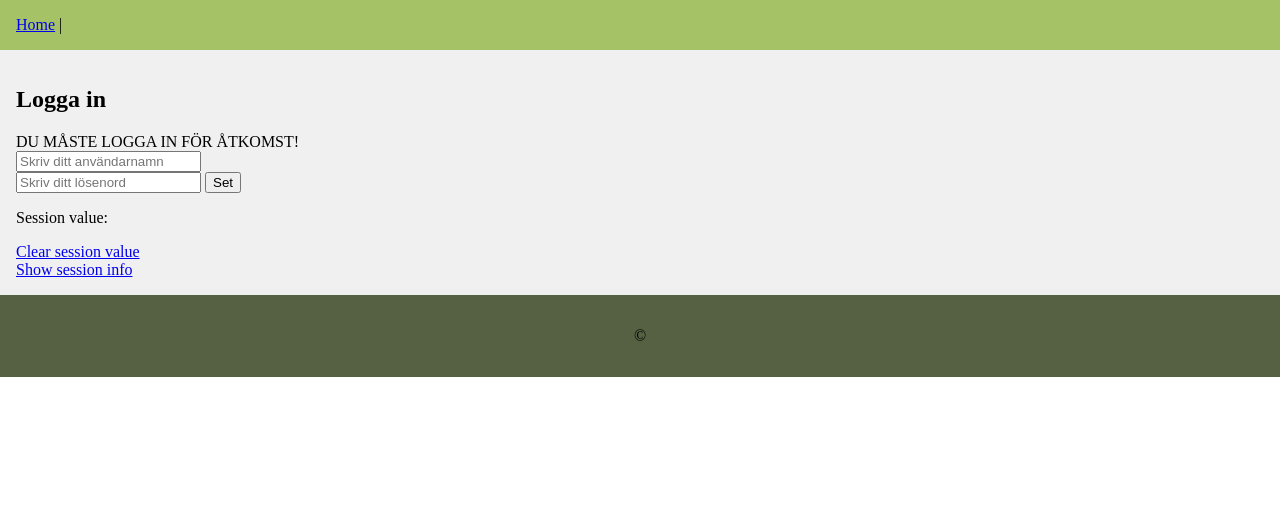
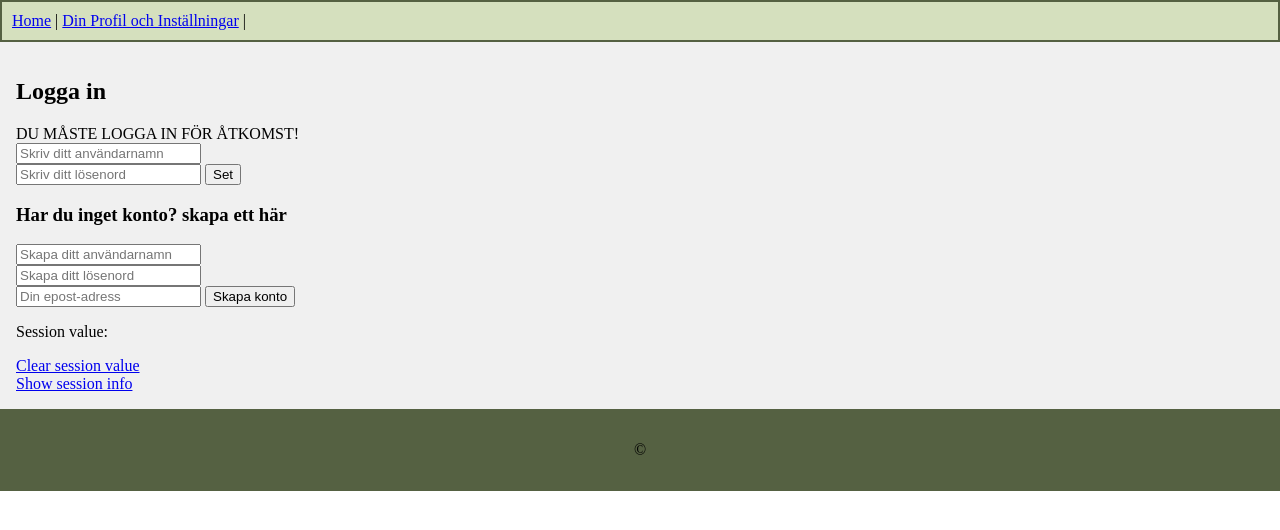
Before and after one commit to ludvigstenlund/Forum-for-forskallar, a Flask app: page / in a window 1280 px wide. Shown: the top 530 px of the page. Run offline with Flask 3, Linux system fonts and the light colour scheme.

Commit message:
Det går nu att skapa konto, ska kommentera mer och försöka kryptera lösenord

```diff
--- a/app.py
+++ b/app.py
@@ -10,59 +10,86 @@ def get_db_connection(): #ansluter till databasen
         database="fff"  #Forum För Fårskallar
     )
 
-tradskapare = "testar"
+
 app = Flask(__name__)
 app.secret_key = 'supersecretkey'
 
+#---HOMEPAGE:----------------------------------------
 
 @app.route('/')
 def index():
-    if session.get('loggedin'):
-        db = get_db_connection()
+    if not session.get('loggedin'):
+        return render_template('login.html', msg='DU MÅSTE LOGGA IN FÖR ÅTKOMST!')
+
+    db = get_db_connection()
 
 
-        cursor_topics = db.cursor(dictionary=True)
-        query_topics = """
-            SELECT topic.id, topic.rubrik, anvandare.usern AS topic_skapare
-            FROM topic
-            LEFT JOIN anvandare ON topic.tradskapare = anvandare.id
-        """
-        cursor_topics.execute(query_topics)
-        alla_topics = cursor_topics.fetchall()
-        cursor_topics.close()
+    cursor_topics = db.cursor(dictionary=True)
+    query_topics = """
+        SELECT topic.id, topic.rubrik, anvandare.usern AS topic_skapare
+        FROM topic
+        LEFT JOIN anvandare ON topic.tradskapare = anvandare.id
+        ORDER BY topic.skapad DESC
+    """
+    cursor_topics.execute(query_topics)
+    alla_topics = cursor_topics.fetchall()
+    cursor_topics.close()
 
 
-        cursor_posts = db.cursor(dictionary=True)
-        query_posts = """
-            SELECT
-                inlagg.topic_id,
-                inlagg.innehall,
-                inlagg.skapad,
-                anvandare.usern AS post_anvandare
-            FROM inlagg
-            LEFT JOIN anvandare ON inlagg.anvandare_id = anvandare.id
-            ORDER BY inlagg.skapad DESC
-        """
-        cursor_posts.execute(query_posts)
-        alla_inlagg = cursor_posts.fetchall()
-        cursor_posts.close()
-        db.close()
+    cursor_INLAGG = db.cursor(dictionary=True)
+    query_INLAGG = """
+        SELECT
+            inlagg.topic_id,
+            inlagg.innehall,
+            inlagg.skapad,
+            anvandare.usern AS post_anvandare
+        FROM inlagg
+        LEFT JOIN anvandare ON inlagg.anvandare_id = anvandare.id
+        ORDER BY inlagg.skapad DESC
+    """
+    cursor_INLAGG.execute(query_INLAGG)
+    alla_inlagg = cursor_INLAGG.fetchall()
+    cursor_INLAGG.close()
+    db.close()
 
 
 
-        for topic in alla_topics:
+    for topic in alla_topics:
 
-            topic['inlagg'] = [p for p in alla_inlagg if p['topic_id'] == topic['id']]
+        topic['inlagg'] = [p for p in alla_inlagg if p['topic_id'] == topic['id']]
 
-        return render_template('home.html', topics=alla_topics)
+    return render_template('home.html', topics=alla_topics)
+
+#---Profil:----------------------------------------
+
+@app.route('/profil')
+def profil():
+    if not session.get('loggedin'):
+       return render_template('login.html', msg='DU MÅSTE LOGGA IN FÖR ÅTKOMST!')
+    return render_template('profil.html')
+
+#---Skapa konto:----------------------------------------
+
+@app.route('/skapa_konto', methods=['GET', 'Post'])
+def skapa_konto():
+
+    if request.form['NYTTusername'] != '' and request.form['NYTTpassword'] !='' and request.form['REGISTRERA_epost'] !='':
+        db = get_db_connection()
+        mycursor = db.cursor()
+        sql = "INSERT INTO anvandare (usern, pswrd, epost) VALUES (%s, %s, %s)"
+        val = (request.form['NYTTusername'], request.form['NYTTpassword'], request.form['REGISTRERA_epost'])
+        mycursor.execute(sql, val)
+        db.commit()
+        return redirect(url_for('index'))
     else:
-        return render_template('login.html', msg='DU MÅSTE LOGGA IN FÖR ÅTKOMST!')
+        return render_template('login.html', msg="DU MÅSTE FYLLA I ALLA UPPGIFTER FÖR ATT SKAPA KONTO")
 
+#---APPEND FORM FRÅN INLOGGNING:----------------------------------------
 
+@app.route('/login', methods=['GET', 'Post'])
+def append_login():
+    if request.form['username'] != '' and request.form['password'] != '':
 
-@app.route('/append', methods=['POST'])
-def append_login():
-    if 'username' in request.form and 'password' in request.form:
         username = request.form['username']
         password = request.form['password']
 
@@ -85,19 +112,23 @@ def append_login():
             return redirect(url_for('index'))
         else:
             return render_template('login.html', msg='Användare med det lösenordet finns inte!')
+    else:
+        return render_template('login.html', msg='Fyll i både användarnamn och lösenord!')
 
-
+#---LOGOUT:----------------------------------------
 
 @app.route('/logout')
 def logout():
     session.clear()
     return redirect(url_for('index'))
 
+#---INFO OM SESSIONEN:----------------------------------------
 
 @app.route('/session-info')
 def session_info():
     return f"Session data: {dict(session)}"
 
+#---SKAPA EN TRÅD:----------------------------------------
 
 @app.route('/skapa-trad', methods=['POST'])
 def skapa_trad():
--- a/static/css/style.css
+++ b/static/css/style.css
@@ -5,8 +5,10 @@ html, body {
 }
 nav {
     margin: 0;
-    background-color: #a5c266;
+    background-color: #d5e0be;
     padding: 1rem;
+    border: 2px solid #556142;
+    padding: 10px;
 }
 main {
     padding: 1rem;
@@ -27,3 +29,10 @@ footer {
     margin-bottom: 10px;
     border-radius: 5px
 }
+
+.topic_list {
+    background-color: #d5e0be;
+    border: 2px solid #556142;
+    border-radius: 5px;
+    padding: 10px;
+}
--- a/templates/base.html
+++ b/templates/base.html
@@ -13,6 +13,7 @@
     <header>
       <nav>
         <a href="/">Home</a> |
+        <a href="/profil">Din Profil och Inställningar</a> |
       </nav>
     </header>
     <!-- Innehåll i nedanstående rad ges av specifika html-filer -->
--- a/templates/home.html
+++ b/templates/home.html
@@ -4,7 +4,6 @@
 {# this content block overrides the content block in _base.html #}
 {% block content %}
     <h1>Välkommen {{ session['username'] }}!</h1>
-    <a href="/logout">Logga ut</a>
 
     <hr>
 
@@ -38,7 +37,7 @@
     <!-- Lista: Visa alla inlägg -->
 <h3>Trådar och inlägg</h3>
 {% for topic in topics %}
-    <div style="border: 1px solid #ccc; padding: 10px; margin-bottom: 20px; border-radius: 5px; background-color: #f9f9f9;">
+    <div class="topic_list">
         <h4 style="margin: 0 0 10px 0;">
             Tråd: {{ topic.rubrik }} <span style="font-size: 0.8em; font-weight: normal; color: #666;">(Startad av: {{ topic.topic_skapare }})</span>
         </h4>
--- a/templates/login.html
+++ b/templates/login.html
@@ -8,13 +8,21 @@
 
 <div>{{ msg }}</div>
 
-<form method="post" action="/append">
+<form method="post" action="/login">
     <input type="text" name="username" placeholder="Skriv ditt användarnamn" value=""><br>
     <input type="text" name="password" placeholder="Skriv ditt lösenord" value="">
     <input type="submit" value="Set">
 </form>
 
-    <p>Session value:</p>
-    <a href="/clear">Clear session value</a>
-    <br><a href="/session-info">Show session info</a>
+<h3>Har du inget konto? skapa ett här</h3>
+<form method="post" action="/skapa_konto">
+    <input type="text" name="NYTTusername" placeholder="Skapa ditt användarnamn" value=""><br>
+    <input type="text" name="NYTTpassword" placeholder="Skapa ditt lösenord" value=""><br>
+    <input type="text" name="REGISTRERA_epost" placeholder="Din epost-adress" value="">
+    <input type="submit" value="Skapa konto">
+</form>
+
+<p>Session value:</p>
+<a href="/clear">Clear session value</a>
+<br><a href="/session-info">Show session info</a>
 {% endblock %}
```
Also changed, not shown: templates/profil.html (added, +11 -0 lines).
